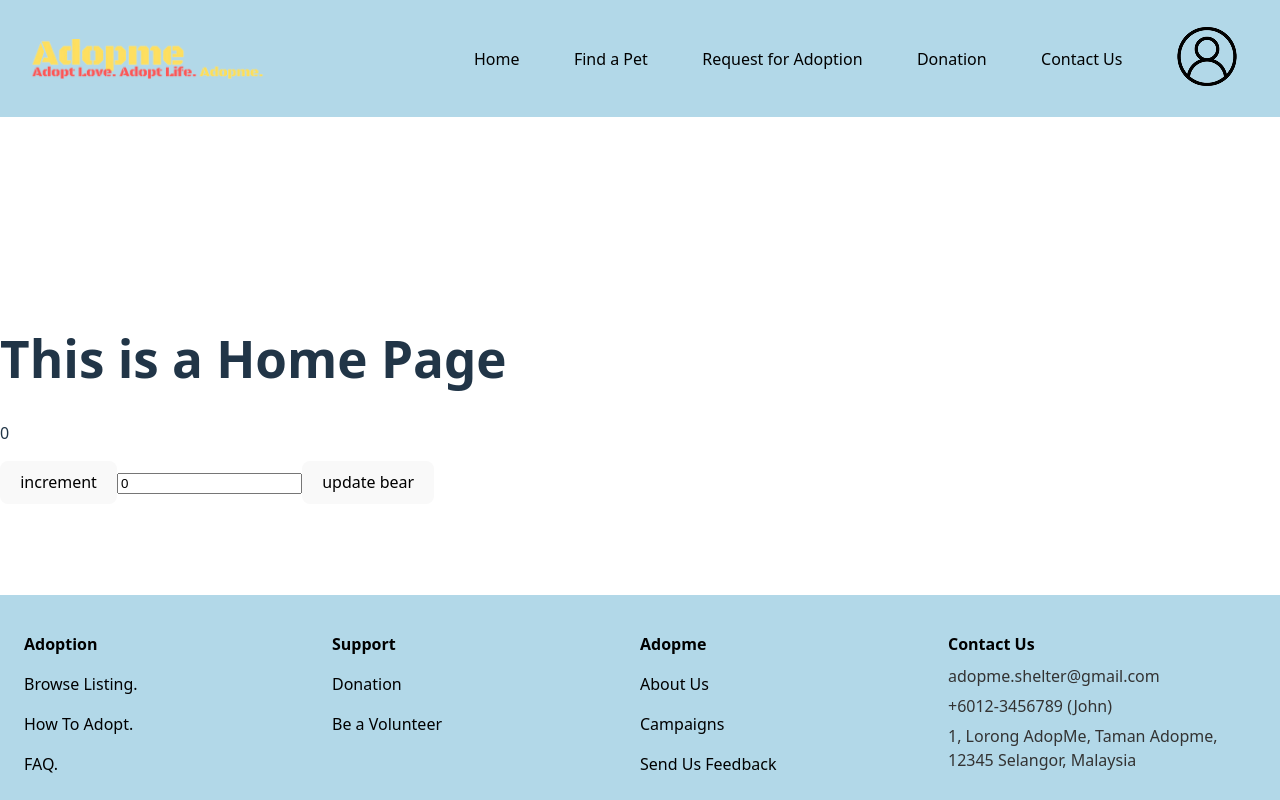
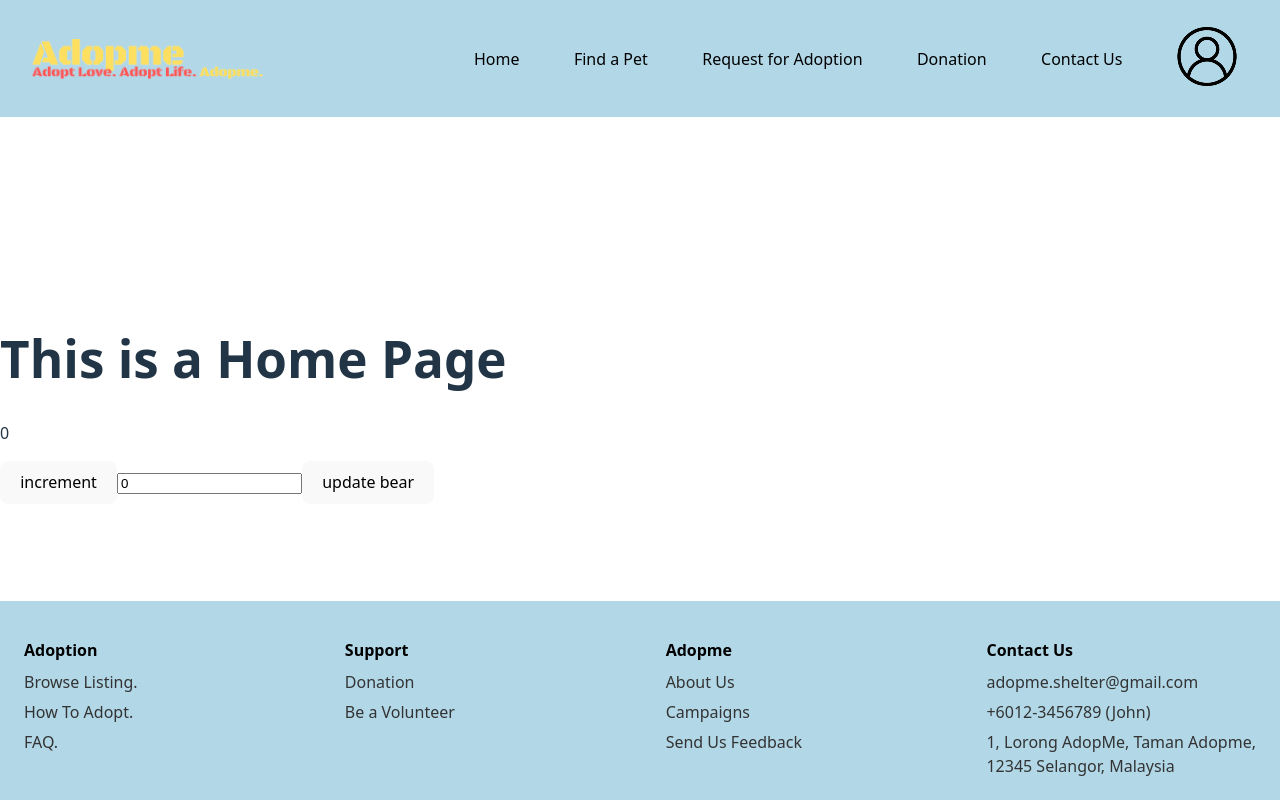
Before and after one commit to YhGooi/Adopme, a React (Vite) app in the folder frontend/: page / in a window 1280 px wide. Built offline with nearby package versions, Linux system fonts and the light colour scheme.

Commit message:
fix footer format and css

```diff
--- a/frontend/src/component/Footer.tsx
+++ b/frontend/src/component/Footer.tsx
@@ -1,31 +1,38 @@
 import '../css/footer.css';
+import { Link } from 'react-router-dom';
 
 const Footer = () => {
     return (
-        <footer className="footer">
+        <footer className="footer-container">
             <div className="footer-column">
                 <h4>Adoption</h4>
-                <p>Browse Listing.</p>
-                <p>How To Adopt.</p>
-                <p>FAQ.</p>
+                <ul>
+                    <li><Link to="#">Browse Listing.</Link></li>
+                    <li><Link to="#">How To Adopt.</Link></li>
+                    <li><Link to="#">FAQ.</Link></li>
+                </ul>
             </div>
             <div className="footer-column">
                 <h4>Support</h4>
-                <p>Donation</p>
-                <p>Be a Volunteer</p>
+                <ul>
+                    <li><Link to="#">Donation</Link></li>
+                    <li><Link to="#">Be a Volunteer</Link></li>
+                </ul>
             </div>
             <div className="footer-column">
                 <h4>Adopme</h4>
-                <p>About Us</p>
-                <p>Campaigns</p>
-                <p>Send Us Feedback</p>
+                <ul>
+                    <li><Link to="#">About Us</Link></li>
+                    <li><Link to="#">Campaigns</Link></li>
+                    <li><Link to="#">Send Us Feedback</Link></li>
+                </ul>
             </div>
             <div className="footer-column">
                 <h4>Contact Us</h4>
                 <ul>
-                    <li><a href="#">adopme.shelter@gmail.com</a></li>
-                    <li><a href="#">+6012-3456789 (John)</a></li>
-                    <li><a href="#">1, Lorong AdopMe, Taman Adopme,<br></br>12345 Selangor, Malaysia</a></li>
+                    <li><Link to="#">adopme.shelter@gmail.com</Link></li>
+                    <li><Link to="#">+6012-3456789 (John)</Link></li>
+                    <li><Link to="#">1, Lorong AdopMe, Taman Adopme,<br></br>12345 Selangor, Malaysia</Link></li>
                 </ul>
             </div>
         </footer>
--- a/frontend/src/css/footer.css
+++ b/frontend/src/css/footer.css
@@ -1,19 +1,21 @@
-.footer {
+.footer-container {
     display: flex;
-    background-color: #B2D8E8;
+    flex-wrap: wrap;
+    flex-direction: row;
+    justify-content: space-between;
+    width: 100%;
+    max-width: 100%;
     padding: 16px 24px;
-    width: 100%;
     position: fixed;
     bottom: 0;
     left: 0;
     z-index: 1000;
-    max-width: 100%;
-    box-sizing: border-box; /* For positioning */
+    background-color: #B2D8E8;
+    box-sizing: border-box;
 }
 
 /* Each column */
 .footer-column {
-    flex: 1;
     min-width: 200px;
 }
 
@@ -47,4 +49,5 @@
 
 .footer-column a:hover {
     text-decoration: underline;
+    color: #1D4ED8;
 }
```
